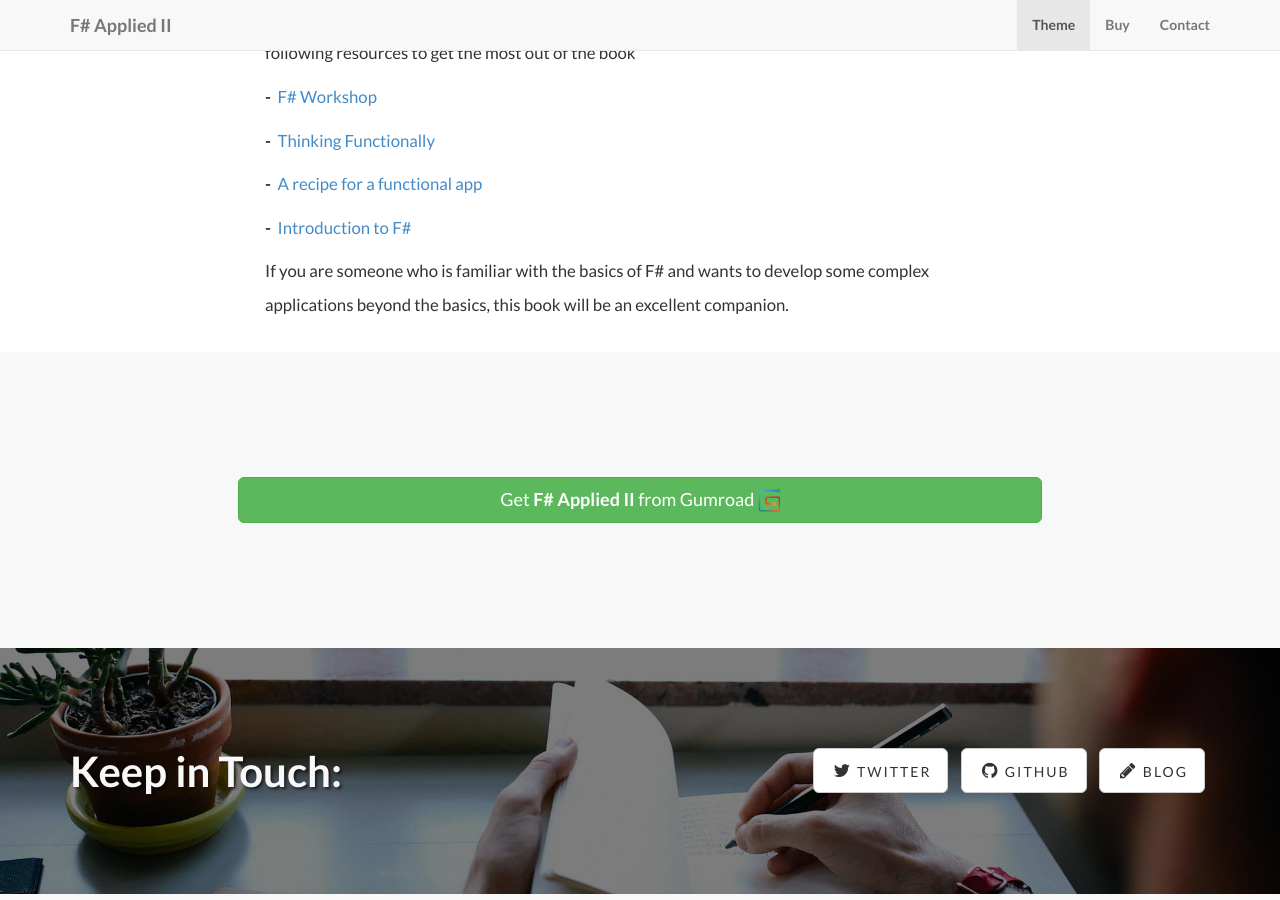
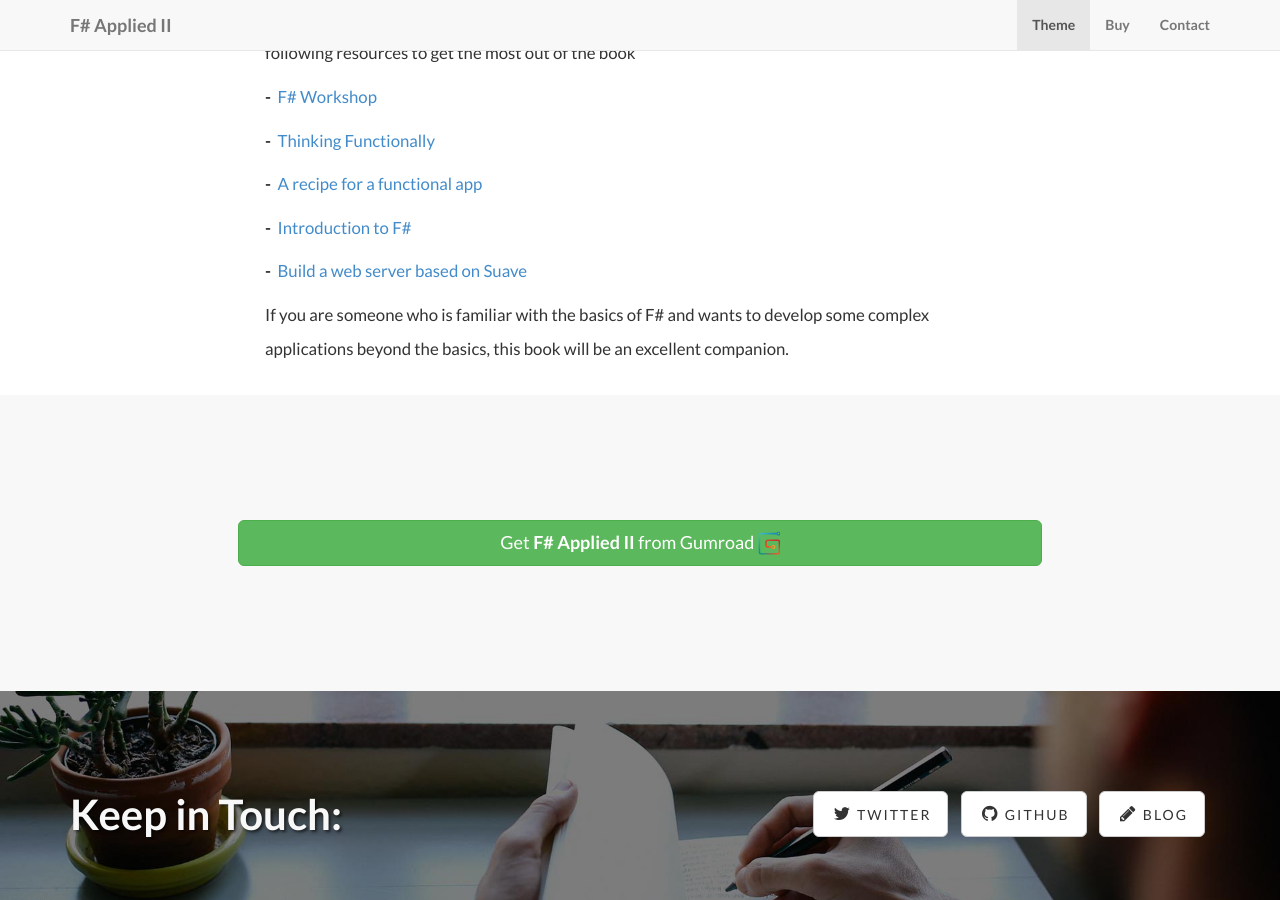
Before and after one commit to demystifyfp/FsApplied2, a Jekyll site: the page built from index.html, in a window 1280 px wide and 900 px high, scrolled down 2364 px. Built offline with Jekyll 4.4.1, drawn with Linux system fonts in a browser that asks for light colours.

Commit message:
adds link

```diff
--- a/_includes/about.html
+++ b/_includes/about.html
@@ -63,6 +63,9 @@
                   <p><strong>-&nbsp;</strong>
                     <a target="_blank" href="https://www.udemy.com/starting-fsharp/">Introduction to F#</a>
                   </p>
+                  <p><strong>-&nbsp;</strong>
+                    <a target="_blank" href="https://www.udemy.com/learn-suave/?couponCode=DEMYSTIFY_FP">Build a web server based on Suave</a>
+                  </p>
                   <p>
                     If you are someone who is familiar with the basics of F# and wants to develop some complex applications beyond the basics, this book will be an excellent companion.
                   </p>
```
